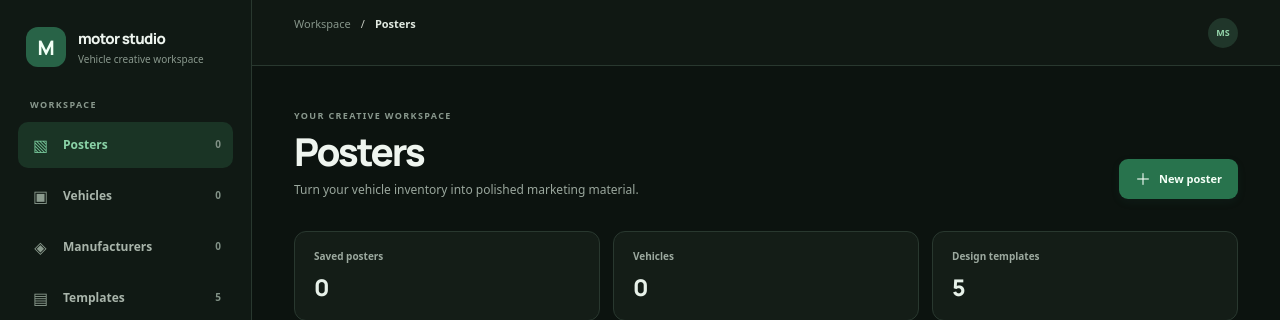
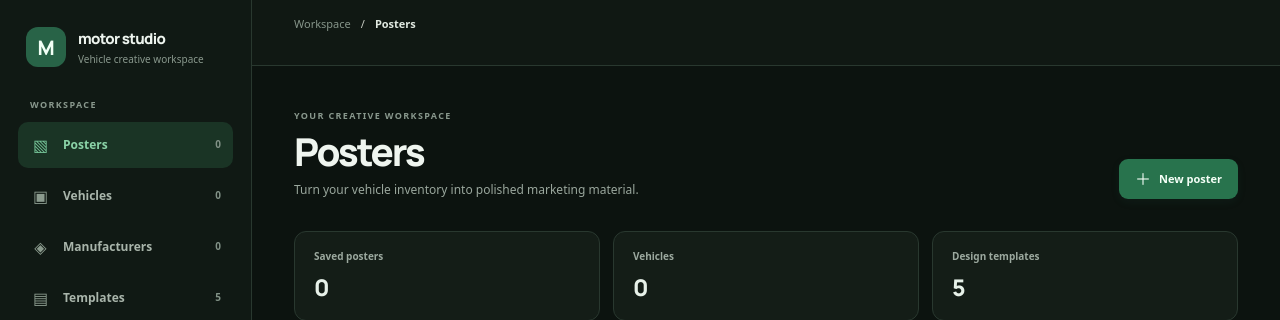
Before and after one commit to AarushSrivatsa/Poster-Generator, a FastAPI app: page / in a window 1280 px wide. Shown: the top 320 px of the page. Run offline with FastAPI, Linux system fonts and the light colour scheme; data comes from the database, SQL or seed files in the repository; data that the repository does not hold is empty; parts of the project's set-up code (start-up, migrations or seed data) failed here and were passed over.

Commit message:
Remove fake avatar and irrelevant date from workspace header

```diff
--- a/app/templates/index.html
+++ b/app/templates/index.html
@@ -48,10 +48,6 @@
     <main class="main-area">
       <header class="topbar">
         <div class="breadcrumb"><span>Workspace</span><i>/</i><strong>[[ pageTitle ]]</strong></div>
-        <div class="topbar-right">
-          <span class="topbar-date">[[ dateLabel ]]</span>
-          <span class="avatar">MS</span>
-        </div>
       </header>
 
       <section v-if="view==='posters'" class="page-content">
```
